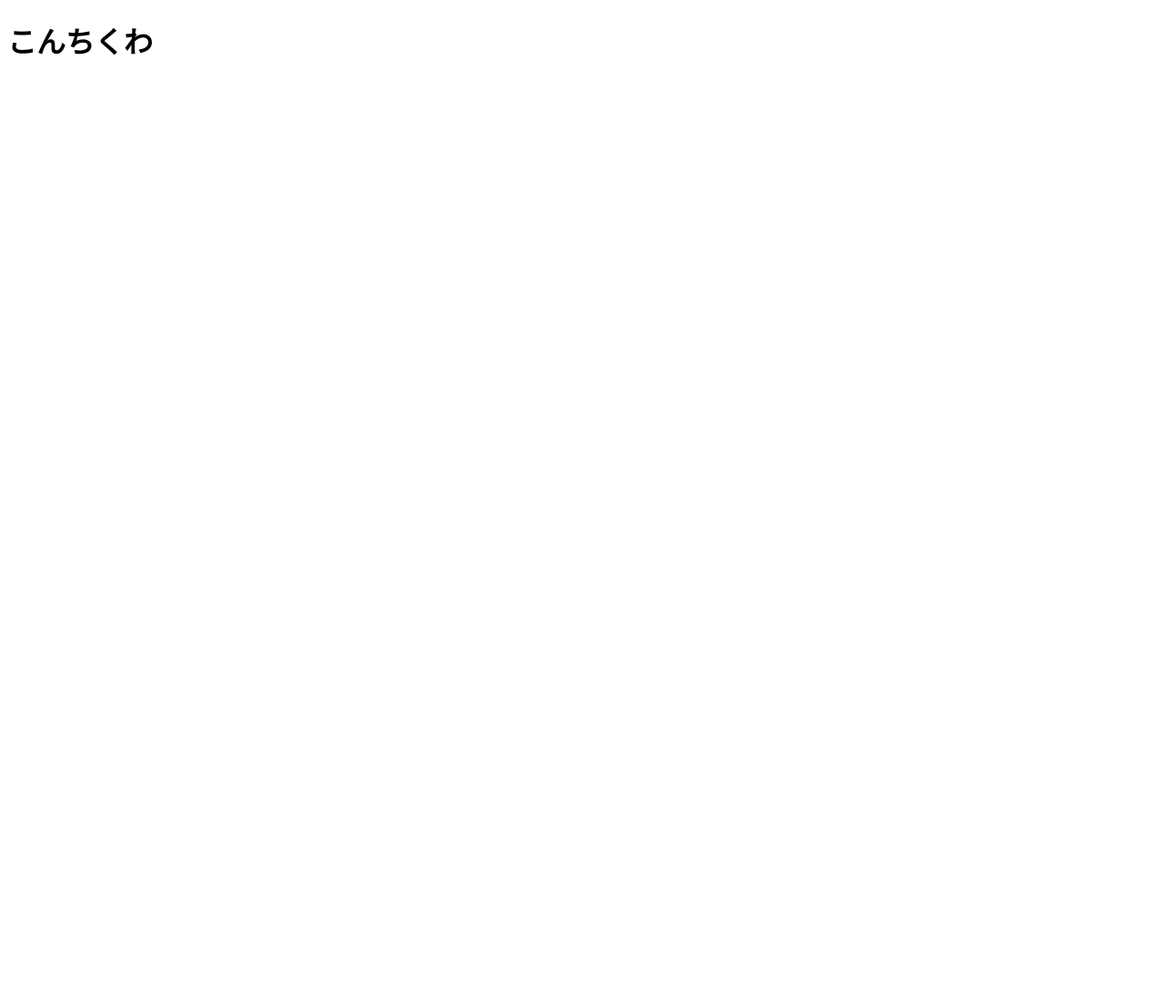
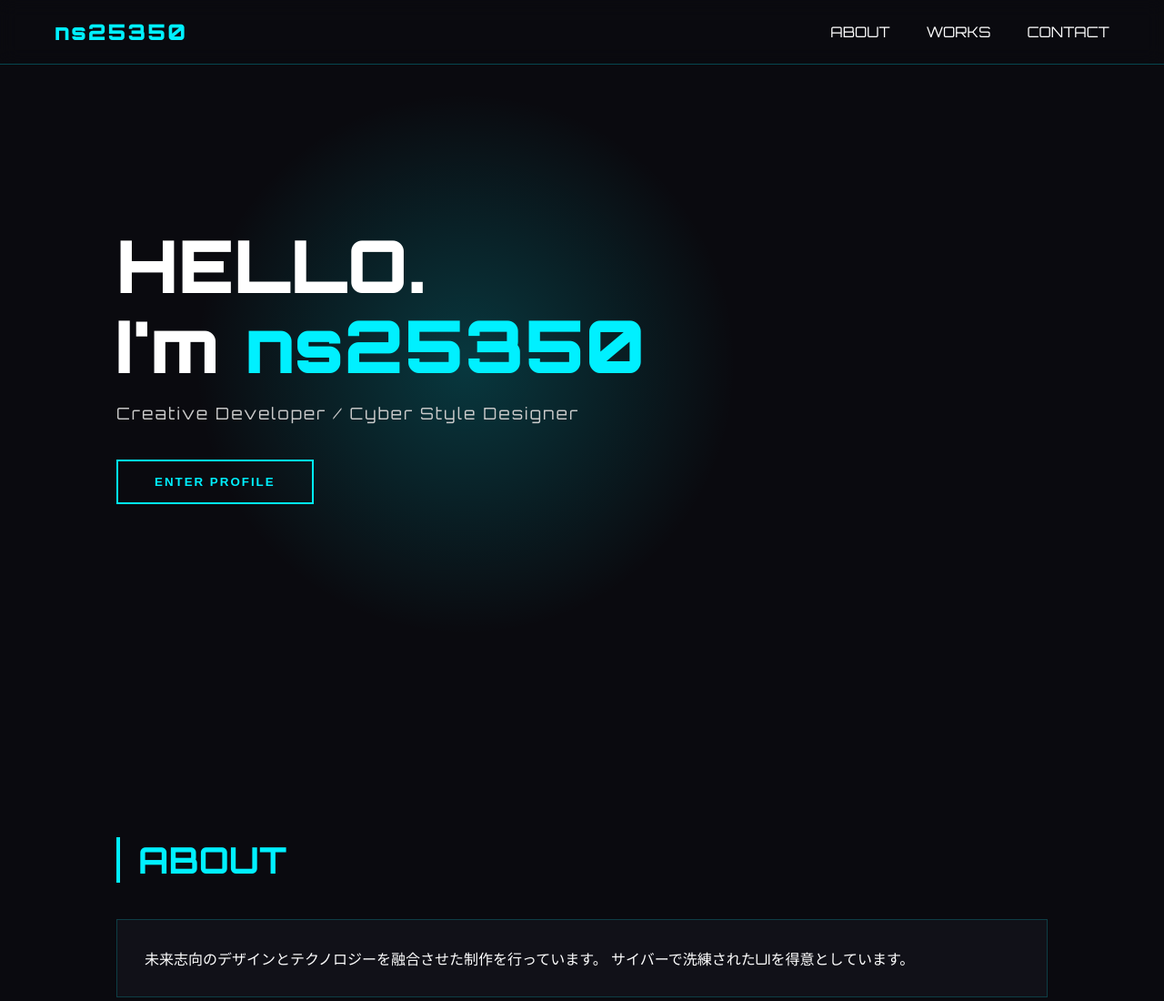
Before and after one commit to ns25350/home, a plain HTML site: page index.html in a window 1280 px wide. Shown: the top 1100 px of the page at 91% size. Before the commit the page ends 800 px from the top, so only its background shows below. Drawn offline with Linux system fonts and the light colour scheme.

Commit message:
Update index.html

```diff
--- a/index.html
+++ b/index.html
@@ -1,4 +1,207 @@
 <!DOCTYPE html>
 <html lang="ja">
-  <h1>こんちくわ</h1>
+<head>
+<meta charset="UTF-8">
+<meta name="viewport" content="width=device-width, initial-scale=1.0">
+<title>ns25350 | Portfolio</title>
+
+<link href="https://fonts.googleapis.com/css2?family=Orbitron:wght@400;700;900&display=swap" rel="stylesheet">
+
+<style>
+* {
+    margin: 0;
+    padding: 0;
+    box-sizing: border-box;
+}
+
+body {
+    font-family: 'Orbitron', sans-serif;
+    background: #0a0a0f;
+    color: white;
+    overflow-x: hidden;
+}
+
+/* ===== ナビ ===== */
+nav {
+    position: fixed;
+    width: 100%;
+    top: 0;
+    left: 0;
+    padding: 20px 60px;
+    display: flex;
+    justify-content: space-between;
+    align-items: center;
+    background: rgba(10,10,15,0.6);
+    backdrop-filter: blur(10px);
+    border-bottom: 1px solid #00f0ff44;
+    z-index: 1000;
+}
+
+nav h1 {
+    font-weight: 900;
+    letter-spacing: 2px;
+    color: #00f0ff;
+}
+
+nav ul {
+    display: flex;
+    list-style: none;
+    gap: 40px;
+}
+
+nav a {
+    text-decoration: none;
+    color: white;
+    transition: 0.3s;
+}
+
+nav a:hover {
+    color: #00f0ff;
+}
+
+/* ===== ヒーロー ===== */
+.hero {
+    height: 100vh;
+    display: flex;
+    align-items: center;
+    padding-left: 10%;
+    position: relative;
+}
+
+.hero::before {
+    content: "";
+    position: absolute;
+    width: 600px;
+    height: 600px;
+    background: radial-gradient(circle, #00f0ff33, transparent 70%);
+    top: 50%;
+    left: 40%;
+    transform: translate(-50%, -50%);
+    z-index: 0;
+}
+
+.hero-content {
+    position: relative;
+    z-index: 1;
+}
+
+.hero h2 {
+    font-size: 80px;
+    font-weight: 900;
+    line-height: 1.1;
+}
+
+.hero h2 span {
+    color: #00f0ff;
+}
+
+.hero p {
+    margin-top: 20px;
+    font-size: 18px;
+    color: #cccccc;
+    letter-spacing: 2px;
+}
+
+.button {
+    margin-top: 40px;
+    padding: 15px 40px;
+    border: 2px solid #00f0ff;
+    color: #00f0ff;
+    background: transparent;
+    cursor: pointer;
+    font-weight: 700;
+    letter-spacing: 2px;
+    transition: 0.3s;
+}
+
+.button:hover {
+    background: #00f0ff;
+    color: black;
+    box-shadow: 0 0 20px #00f0ff;
+}
+
+/* ===== セクション ===== */
+.section {
+    padding: 120px 10%;
+}
+
+.section h3 {
+    font-size: 40px;
+    margin-bottom: 40px;
+    color: #00f0ff;
+    border-left: 4px solid #00f0ff;
+    padding-left: 20px;
+}
+
+.card {
+    background: #111118;
+    padding: 30px;
+    border: 1px solid #00f0ff33;
+    margin-bottom: 30px;
+    transition: 0.3s;
+}
+
+.card:hover {
+    transform: translateY(-5px);
+    border-color: #00f0ff;
+    box-shadow: 0 0 20px #00f0ff22;
+}
+
+footer {
+    text-align: center;
+    padding: 40px;
+    border-top: 1px solid #00f0ff22;
+    color: #888;
+}
+</style>
+</head>
+<body>
+
+<nav>
+    <h1>ns25350</h1>
+    <ul>
+        <li><a href="#about">ABOUT</a></li>
+        <li><a href="#works">WORKS</a></li>
+        <li><a href="#contact">CONTACT</a></li>
+    </ul>
+</nav>
+
+<section class="hero">
+    <div class="hero-content">
+        <h2>HELLO.<br>I'm <span>ns25350</span></h2>
+        <p>Creative Developer / Cyber Style Designer</p>
+        <button class="button">ENTER PROFILE</button>
+    </div>
+</section>
+
+<section class="section" id="about">
+    <h3>ABOUT</h3>
+    <div class="card">
+        <p>未来志向のデザインとテクノロジーを融合させた制作を行っています。
+        サイバーで洗練されたUIを得意としています。</p>
+    </div>
+</section>
+
+<section class="section" id="works">
+    <h3>WORKS</h3>
+    <div class="card">
+        <p>・Web Design Project 01</p>
+    </div>
+    <div class="card">
+        <p>・Interactive UI Project 02</p>
+    </div>
+</section>
+
+<section class="section" id="contact">
+    <h3>CONTACT</h3>
+    <div class="card">
+        <p>Email: ns25350@example.com</p>
+    </div>
+</section>
+
+<footer>
+    © 2026 ns25350 All Rights Reserved.
+</footer>
+
+</body>
 </html>
```
